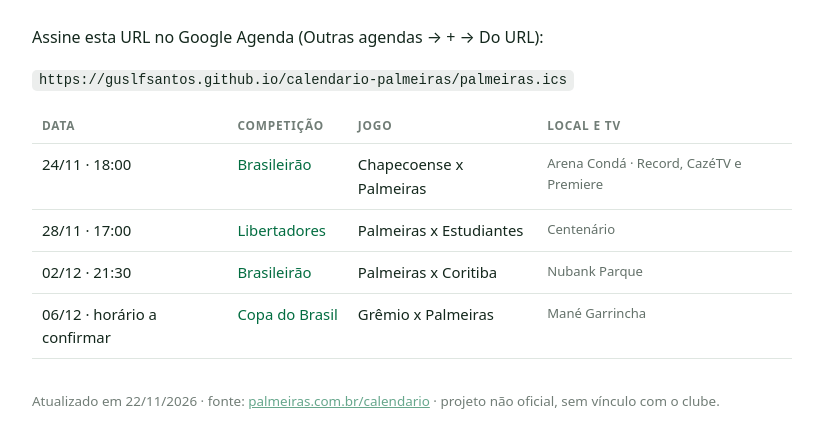
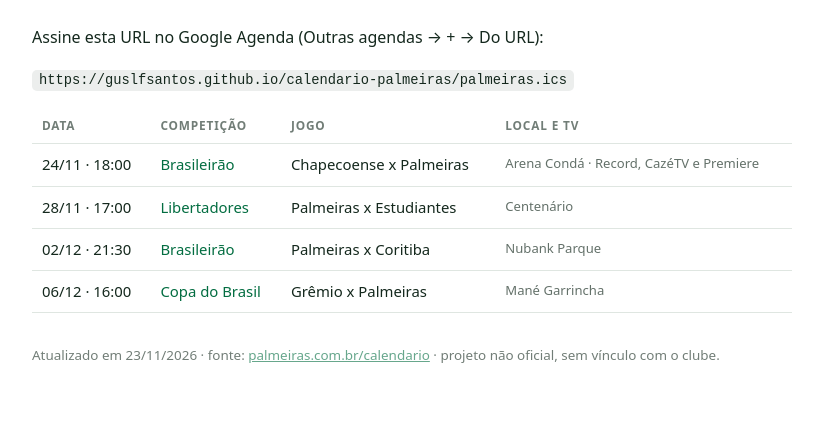
Before and after one commit to GusLFSantos/calendario-palmeiras, a plain HTML site: page docs/index.html in a window 1280 px wide. Shown: the part 109-556 px from the top of the page, without its empty margins (228-1051 px from the left). Drawn offline with Linux system fonts and the light colour scheme.

Commit message:
calendário: atualização automática

```diff
--- a/docs/index.html
+++ b/docs/index.html
@@ -39,12 +39,12 @@
       <tr><td>24/11 · 18:00</td><td>Brasileirão</td><td>Chapecoense x Palmeiras</td><td>Arena Condá · Record, CazéTV e Premiere</td></tr>
       <tr><td>28/11 · 17:00</td><td>Libertadores</td><td>Palmeiras x Estudiantes</td><td>Centenário</td></tr>
       <tr><td>02/12 · 21:30</td><td>Brasileirão</td><td>Palmeiras x Coritiba</td><td>Nubank Parque</td></tr>
-      <tr><td>06/12 · horário a confirmar</td><td>Copa do Brasil</td><td>Grêmio x Palmeiras</td><td>Mané Garrincha</td></tr>
+      <tr><td>06/12 · 16:00</td><td>Copa do Brasil</td><td>Grêmio x Palmeiras</td><td>Mané Garrincha</td></tr>
     </tbody>
   </table>
 
   <footer>
-    Atualizado em 22/11/2026 · fonte:
+    Atualizado em 23/11/2026 · fonte:
     <a href="https://www.palmeiras.com.br/calendario/">palmeiras.com.br/calendario</a> ·
     projeto não oficial, sem vínculo com o clube.
   </footer>
```
Also changed, not shown: 1 other file.
